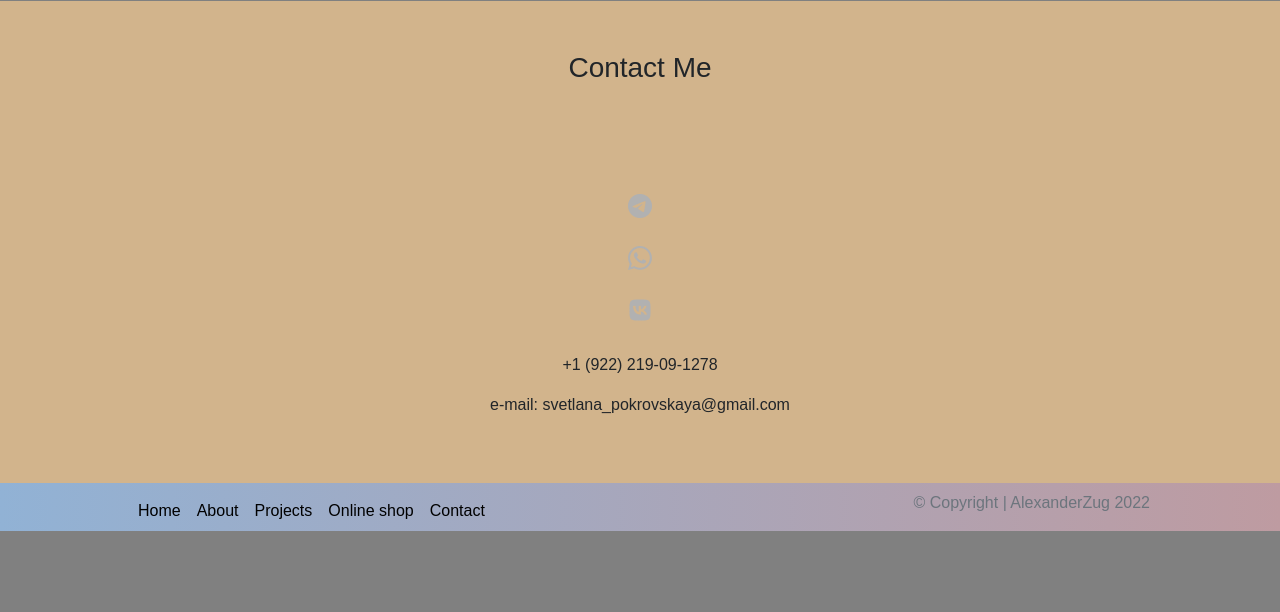
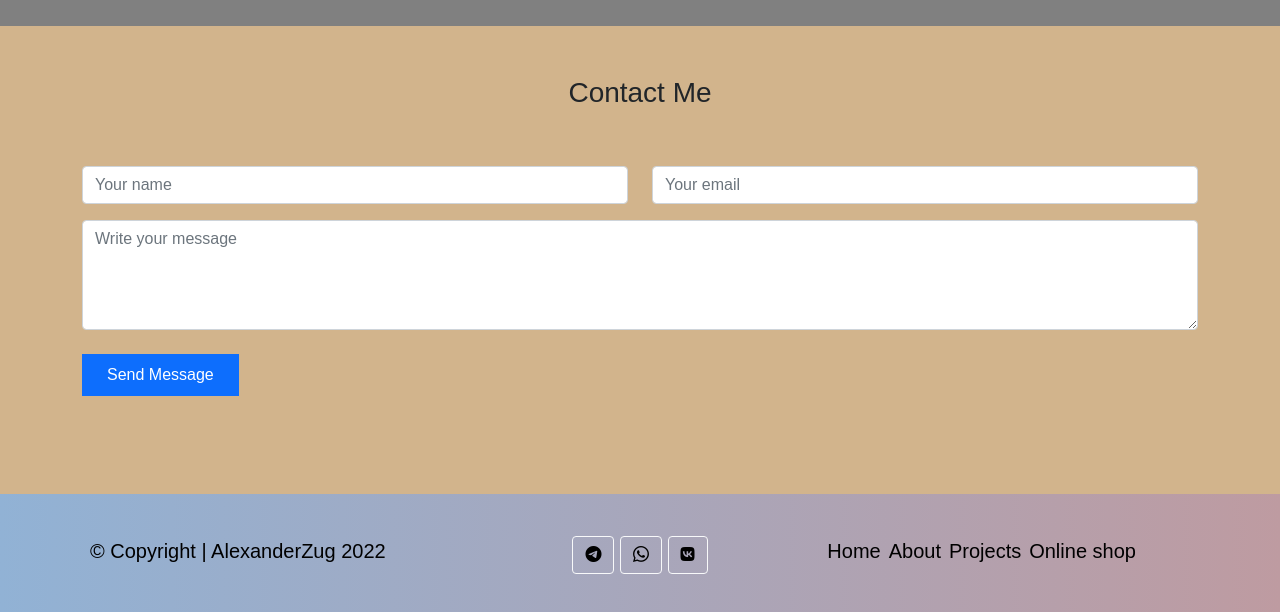
Before and after one commit to AlexanderZug/Ceramics_site, a Flask app: page / in a window 1280 px wide. Shown: the part 1566-2178 px from the top of the page. Before the commit the page ends 2097 px from the top, so only its background shows below. Run offline with Flask 2, Linux system fonts and the light colour scheme; some libraries are stand-ins or nearby versions.

Commit message:
add contact form and new icons to base.html

```diff
--- a/app.py
+++ b/app.py
@@ -5,19 +5,19 @@ from person_data import TELEGRAM, WHATS_UP, VK_PAGE
 app = Flask(__name__)
 
 
-@app.route('/')
-def index():
+@app.route('/', methods=['GET', 'POST'])
+def base():
     return render_template('index.html', telegram=TELEGRAM, whats_up=WHATS_UP, vk_page=VK_PAGE)
 
 
-@app.route('/about')
-def about():
-    return render_template('about.html', telegram=TELEGRAM, whats_up=WHATS_UP, vk_page=VK_PAGE)
-
-
-@app.route('/contact')
-def contact():
-    return render_template('contact.html', telegram=TELEGRAM, whats_up=WHATS_UP, vk_page=VK_PAGE)
+# @app.route('/about')
+# def about():
+#     return render_template('about.html', telegram=TELEGRAM, whats_up=WHATS_UP, vk_page=VK_PAGE)
+#
+#
+# @app.route('/contact')
+# def contact():
+#     return render_template('contact.html', telegram=TELEGRAM, whats_up=WHATS_UP, vk_page=VK_PAGE)
 
 
 if __name__ == '__main__':
--- a/static/css/style.css
+++ b/static/css/style.css
@@ -27,7 +27,7 @@ img {
 a:hover, a:visited, a:link, a:active
 {
     text-decoration: none;
-    color: black;
+    color: black !important;
 }
 
 /*header*/
@@ -40,6 +40,9 @@ header {
     padding: 20px 0;
 }
 
+footer {
+    padding: 20px 0;
+}
 .top-menu li a::after {
     content: " ";
     display: block;
@@ -65,6 +68,7 @@ header {
 /*карусель*/
 .my-carousel .carousel-item img {
     object-fit: cover;
+    width: 100%;
 }
 
 .index img {
@@ -97,3 +101,12 @@ header {
 .contact_social_icons ul li a:hover{
     color: black;
 }
+
+
+/*footer*/
+
+footer {
+    padding: 30px 0;
+}
+
+/*footer*/
--- a/templates/base.html
+++ b/templates/base.html
@@ -16,33 +16,27 @@
 </head>
 
 {#хидер#}
-<header>
-    <nav class="navbar navbar-expand-lg navbar-light">
-        <a class="navbar-brand ms-4" href="#">Svetlana Pokrovskaya</a>
-        {#        <button class="navbar-toggler" type="button" data-toggle="collapse" data-target="#navbarText"#}
-        {#                aria-controls="navbarText" aria-expanded="false" aria-label="Toggle navigation">#}
-        {#            <span class="navbar-toggler-icon"></span>#}
-        {#        </button>#}
-        <div class="collapse navbar-collapse " id="navbarText">
+<header id="top-header">
+    <nav class="navbar navbar-expand-sm navbar-light h4">
+        <a class="navbar-brand mb-0 fs-1" href="#">Svetlana Pokrovskaya</a>
+        <button class="navbar-toggler" type="button" data-bs-toggle="collapse" data-bs-target="#navbarText"
+                aria-controls="navbarText" aria-expanded="false" aria-label="Toggle navigation">
+            <span class="navbar-toggler-icon"></span>
+        </button>
+        <div class="collapse navbar-collapse" id="navbarText">
             <ul class="navbar-nav ms-auto top-menu">
                 <li class="nav-item active">
                     <a class="nav-link" href="#about">About <span class="sr-only">(current)</span></a>
                 </li>
-                <li class="nav-item">
+                <li class="nav-item active">
                     <a class="nav-link" href="#">Projects</a>
                 </li>
-                <li class="nav-item">
+                <li class="nav-item active">
                     <a class="nav-link" href="#">Online shop</a>
                 </li>
-                <li class="nav-item">
+                <li class="nav-item active">
                     <a class="nav-link" href="#contact">Contact</a>
                 </li>
-                <li class="nav-item"><a href="{{ telegram }}" target="_blank" class="nav-link link-dark px-2"><i
-                        class="bi bi-telegram"></i></a></li>
-                <li class="nav-item"><a href="{{ whats_up }}" target="_blank" class="nav-link link-dark px-2"><i
-                        class="bi bi-whatsapp"></i></a></li>
-                <li class="nav-item"><a href="{{ vk_page }}" target="_blank" class="nav-link link-dark px-2"><i
-                        class="fa fa-vk"></i></a></li>
             </ul>
         </div>
     </nav>
@@ -51,7 +45,7 @@
 <body>
 {#первая страница с каруселью#}
 <section class="index" id="home">
-    <div class="container-fluid my-carousel">
+    <div class="container-fluid my-carousel ps-0 pe-0">
         <div id="carouselExampleControls" class="carousel slide" data-bs-ride="carousel">
             <div class="carousel-inner">
                 <div class="carousel-item active">
@@ -118,55 +112,65 @@
 
 {#контакты#}
 <section class="contact" id="contact">
-    <div class="container">
-        <div class="row mb-5">
-            <div class="col-12">
-                <h3 class="text-center mb-5">Contact Me</h3>
+    <div class="content">
+        <div class="container">
+            <div class="row align-items-stretch no-gutters contact-wrap">
+                <div class="col-md-12">
+                    <div class="title-contact text-center pb-5"><h3>Contact Me</h3></div>
+                    <div class="form h-100">
+                        <form class="mb-5" method="post" id="contactForm" name="contactForm">
+                            <div class="row">
+                                <div class="col-md-6 form-group mb-3">
+                                    <input type="text" class="form-control" name="name" id="name"
+                                           placeholder="Your name">
+                                </div>
+                                <div class="col-md-6 form-group mb-3">
+                                    <input type="text" class="form-control" name="email" id="email"
+                                           placeholder="Your email">
+                                </div>
+                            </div>
+                            <div class="row">
+                                <div class="col-md-12 form-group mb-4">
+                                    <textarea class="form-control" name="message" id="message" cols="30" rows="4"
+                                              placeholder="Write your message"></textarea>
+                                </div>
+                            </div>
+                            <div class="row">
+                                <div class="col-md-12 form-group">
+                                    <input type="submit" value="Send Message"
+                                           class="btn btn-primary rounded-0 py-2 px-4">
+                                    <span class="submitting"></span>
+                                </div>
+                            </div>
+                        </form>
+                    </div>
+                </div>
             </div>
-        </div>
-    </div>
-    <div class="col-lg-12">
-        <div class="contact_social_icons text-center mb-10">
-            <ul class="list-unstyled">
-                <li class="nav-item"><a href="{{ telegram }}" class="nav-link link-dark px-2"><i
-                        class="bi bi-telegram"></i></a></li>
-                <li class="nav-item"><a href="{{ whats_up }}" class="nav-link link-dark px-2"><i
-                        class="bi bi-whatsapp"></i></a></li>
-                <li class="nav-item"><a href="{{ vk_page }}" class="nav-link link-dark px-2"><i
-                        class="fa fa-vk"></i></a></li>
-            </ul>
-            <p class="font-weight-bold"> +1 (922) 219-09-1278</p>
-            <p class="font-weight-bold"> e-mail: svetlana_pokrovskaya@gmail.com</p>
         </div>
     </div>
 </section>
 
 {#футер#}
 <footer>
-    <div class="container">
-        <div class="row">
-            <div class="col-12">
-                <div class="container pt-2 ma-md-2 pt-md-2">
-                    <div class="container d-flex flex-wrap ">
-                        <ul class="nav me-auto">
-                            <li class="nav-item"><a href="#home" class="nav-link link-dark px-2"
-                                                    aria-current="page">Home</a>
-                            </li>
-                            <li class="nav-item"><a href="#about" class="nav-link link-dark px-2">About</a></li>
-                            <li class="nav-item"><a href="#" class="nav-link link-dark px-2">Projects</a></li>
-                            <li class="nav-item"><a href="#" class="nav-link link-dark px-2">Online shop</a></li>
-                            <li class="nav-item"><a href="#contact" class="nav-link link-dark px-2">Contact</a></li>
-                        </ul>
-                        <div class="row">
-                            <div class="col-12">
-                                <p class="text-muted mb-0">© Copyright | AlexanderZug 2022 </p>
-                                <div></div>
-                            </div>
-                        </div>
-                    </div>
-                </div>
+    <div class="container h5">
+        <div class="d-flex flex-wrap justify-content align-items-center px-1 my-1 mx-1">
+            <p class="col-md-4 mb-0 text-muted"><a href="https://github.com/AlexanderZug" target="_blank">© Copyright |
+                AlexanderZug 2022</a></p>
+            <div class="col-md-4 text-center mt-2">
+                <a href="{{ telegram }}" target="_blank" class="btn btn-outline-light"><i
+                        class="bi bi-telegram"></i></a>
+                <a href="{{ whats_up }}" target="_blank" class="btn btn-outline-light"><i
+                        class="bi bi-whatsapp"></i></a>
+                <a href="{{ vk_page }}" target="_blank" class="btn btn-outline-light"><i class="fa fa-vk"></i></a>
             </div>
+            <ul class="nav col-md-4 justify-content">
+                <li class="nav-item"><a href="#top-header" class="nav-link px-1 text-dark">Home</a></li>
+                <li class="nav-item"><a href="#about" class="nav-link px-1 text-dark">About</a></li>
+                <li class="nav-item"><a href="#" class="nav-link px-1 text-dark">Projects</a></li>
+                <li class="nav-item"><a href="#" class="nav-link px-1 text-dark">Online shop</a></li>
+            </ul>
         </div>
+    </div>
 </footer>
 
 <script src="{{ url_for('static', filename='js/bootstrap.bundle.min.js') }}"></script>
```
